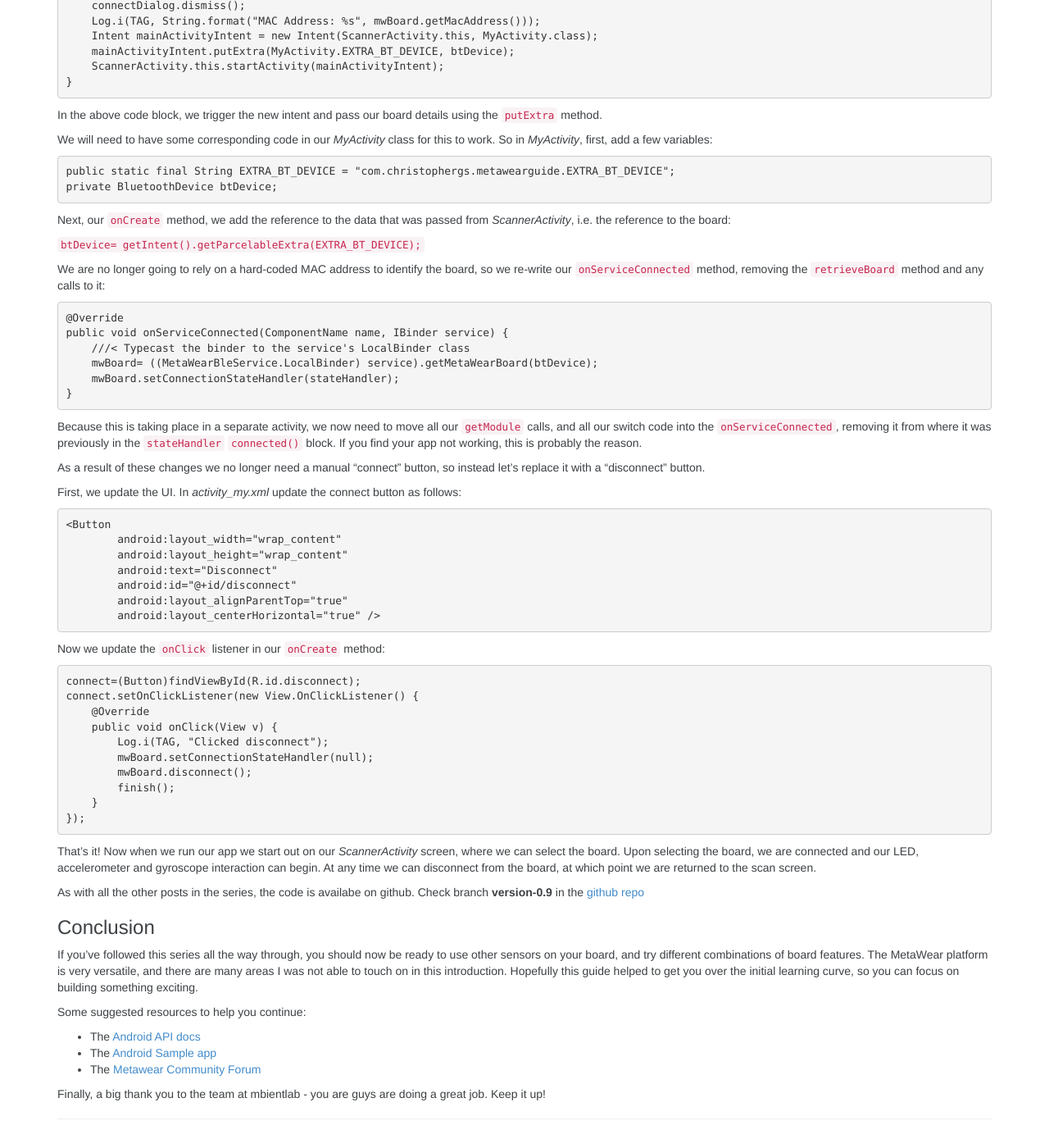
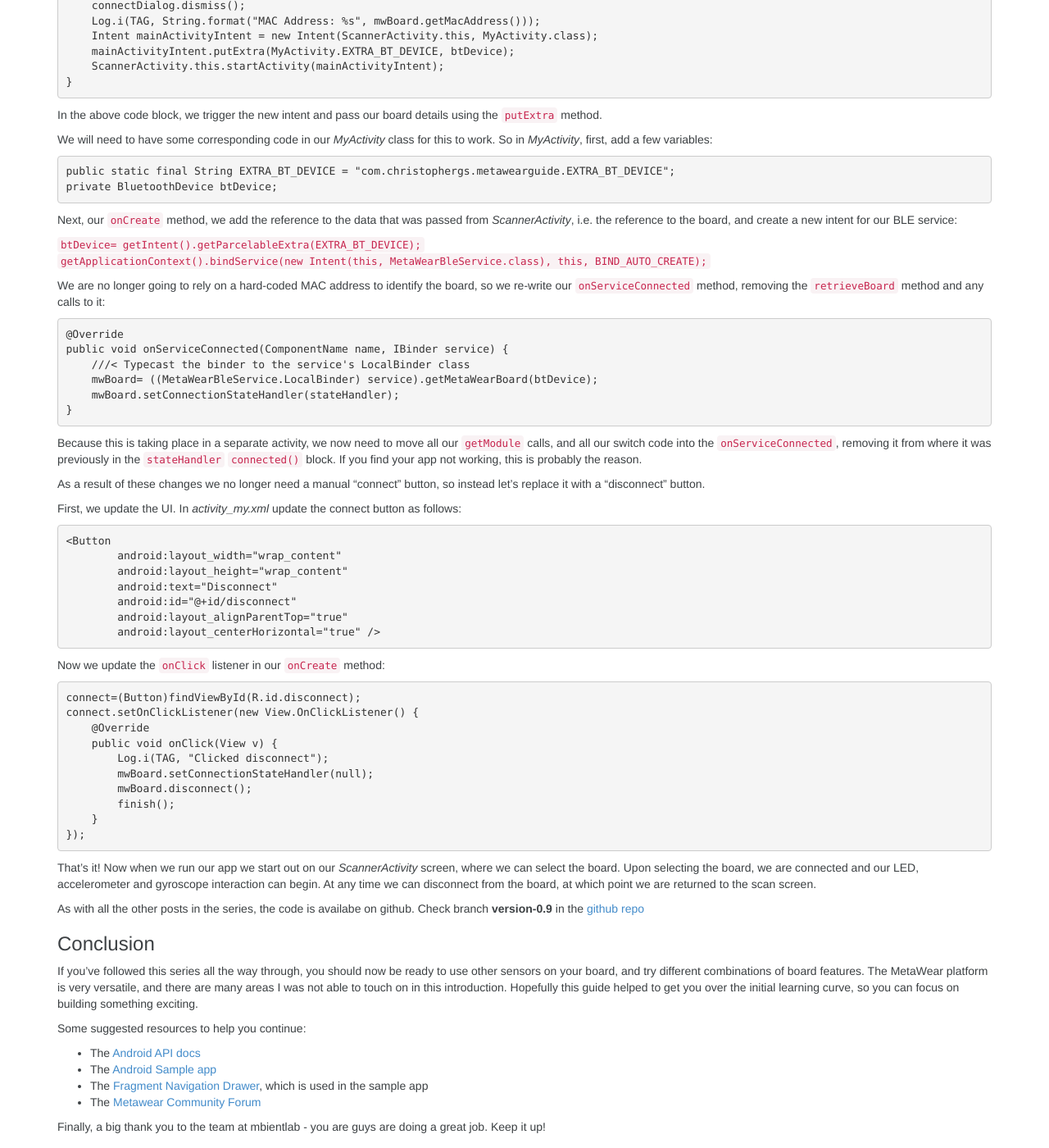
Before and after one commit to val314159/christophergs.github.io, a Jekyll site: the page built from _posts/2016-02-29-metawear-guide-pt10.md, in a window 1280 px wide and 1400 px high, scrolled down 425 px. Shown: the whole window at 82% size. Built offline with Jekyll 4.4.1, drawn with Linux system fonts in a browser that asks for light colours; comment, search, counter and statistics services are not loaded.

Commit message:
add a few more details

```diff
--- a/_posts/2016-02-29-metawear-guide-pt10.md
+++ b/_posts/2016-02-29-metawear-guide-pt10.md
@@ -34,9 +34,10 @@ private BluetoothDevice btDevice;
 {% endhighlight %}
 
 
-Next, our `onCreate` method, we add the reference to the data that was passed from *ScannerActivity*, i.e. the reference to the board:
+Next, our `onCreate` method, we add the reference to the data that was passed from *ScannerActivity*, i.e. the reference to the board, and create a new intent for our BLE service:
 
 `btDevice= getIntent().getParcelableExtra(EXTRA_BT_DEVICE);`
+`getApplicationContext().bindService(new Intent(this, MetaWearBleService.class), this, BIND_AUTO_CREATE);`
 
 
 We are no longer going to rely on a hard-coded MAC address to identify the board, so we re-write our `onServiceConnected` method, removing the `retrieveBoard` method and any calls to it:
@@ -95,6 +96,7 @@ Some suggested resources to help you continue:
 
 - The [Android API docs](https://mbientlab.com/androiddocs/)
 - The [Android Sample app](https://github.com/mbientlab/Metawear-SampleAndroidApp)
+- The [Fragment Navigation Drawer](https://github.com/codepath/android_guides/wiki/Fragment-Navigation-Drawer), which is used in the sample app
 - The [Metawear Community Forum](http://community.mbientlab.com/)
 
 Finally, a big thank you to the team at mbientlab - you are guys are doing a great job. Keep it up!
```
Also changed, not shown: _posts/2016-02-26-metawear-guide-pt7.md (+24 -1 lines), _posts/2016-02-28-metawear-guide-pt8.md (+1 -0 lines).
